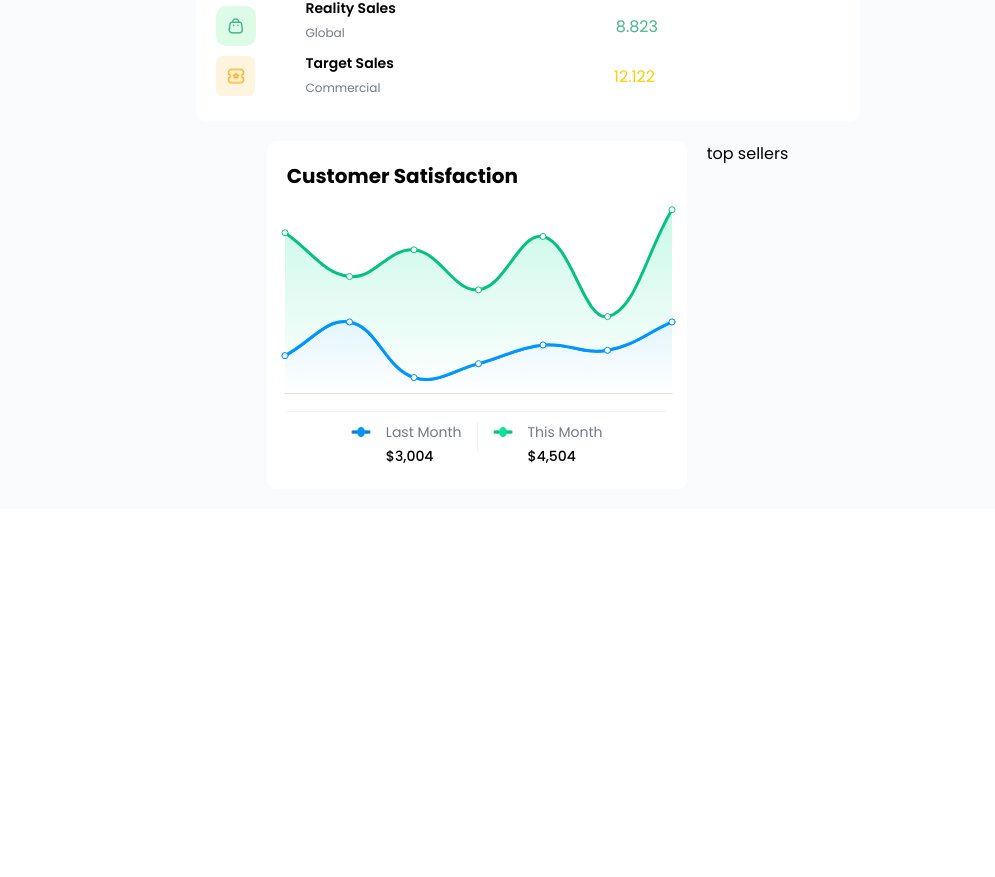
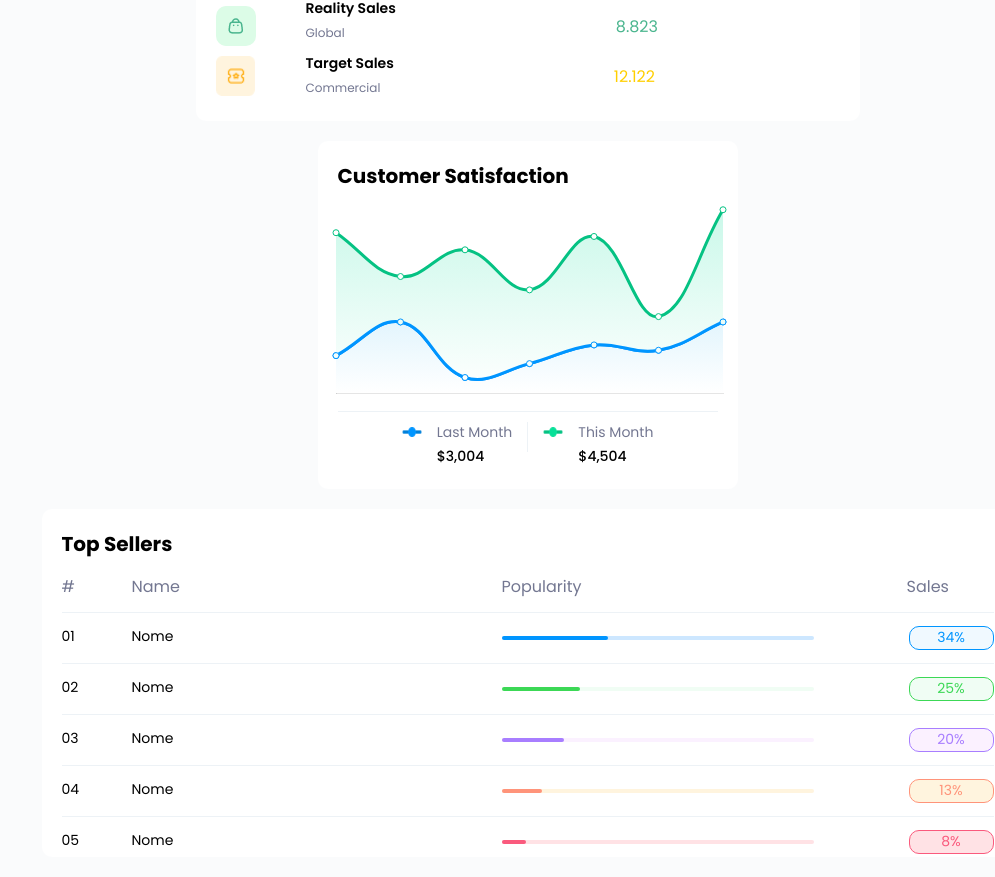
Before and after one commit to wesleydematos/dashboard, a React (Vite) app: page / in a window 1280 px wide. Shown: the part 1103-1980 px from the top of the page, without its empty margins (285-1280 px from the left). Before the commit the page ends 1612 px from the top, so only its background shows below. Built offline with nearby package versions, Linux system fonts and the light colour scheme.

Commit message:
feat: created top sellers

```diff
--- a/src/components/TopSellers/index.jsx
+++ b/src/components/TopSellers/index.jsx
@@ -1,6 +1,68 @@
+import { StyledTopSellers } from "./style"
+
 function TopSellers() {
     return (
-      <p>top sellers</p>
+      <StyledTopSellers>
+        <p>Top Sellers</p>
+        <ul>
+          <li>
+            <span>#</span>
+            <span>Name</span>
+            <span>Popularity</span>
+            <span>Sales</span>
+          </li>
+          <li>
+            <span>01</span>
+            <p>Nome</p>
+            <div>
+              <div>
+                <div/>
+              </div>
+            </div>
+            <p>34%</p>
+          </li>
+          <li>
+            <span>02</span>
+            <p>Nome</p>
+            <div>
+              <div>
+                <div/>
+              </div>
+            </div>
+            <p>25%</p>
+          </li>
+          <li>
+            <span>03</span>
+            <p>Nome</p>
+            <div>
+              <div>
+                <div/>
+              </div>
+            </div>
+            <p>20%</p>
+          </li>
+          <li>
+            <span>04</span>
+            <p>Nome</p>
+            <div>
+              <div>
+                <div/>
+              </div>
+            </div>
+            <p>13%</p>
+          </li>
+          <li>
+            <span>05</span>
+            <p>Nome</p>
+            <div>
+              <div>
+                <div/>
+              </div>
+            </div>
+            <p>8%</p>
+          </li>
+        </ul>
+      </StyledTopSellers>
     )
   }
 
--- a/src/components/TopSellers/style.js
+++ b/src/components/TopSellers/style.js
@@ -0,0 +1,179 @@
+import styled from "styled-components"
+
+export const StyledTopSellers = styled.div`
+    display: flex;
+    flex-direction: column;
+    height: 348px;
+    width: 1117px;
+    padding: 20px;
+    background-color: var(--white-bg);
+    border-radius: 10px;
+
+    > p{
+        font-weight: bold;
+        font-size: 20px;
+    }
+
+    ul{
+        display: flex;
+        flex-direction: column;
+        margin-top: 15px;
+
+        li{
+            display: flex;
+            border-bottom: 1px solid #edf2f6;
+            padding-bottom: 13px;
+        }
+
+        > :nth-child(1){
+            span{
+                font-size: 16px;
+                font-weight: 400;
+                color: var(--text-gray);
+            }
+
+            > :nth-child(1){
+                width: 70px;
+            }
+
+            > :nth-child(2), >:nth-child(3){
+                width: 370px;
+            }
+
+            >:nth-child(3){
+                margin-right: 35px;
+            }
+        }
+
+        > :nth-child(2), > :nth-child(3), > :nth-child(4), > :nth-child(5), > :nth-child(6){
+            font-size: 14px;
+            font-weight: 400;
+            padding: 13px 0;
+
+            span{
+                width: 70px;
+            }
+
+            > :nth-child(2){
+                width: 370px;
+            }
+
+            > :nth-child(3){
+                height: 24px;
+                display: flex;
+                align-items: center;
+
+                div{
+                    width: 312px;
+                    height: 4px;
+                    margin-right: 95px;
+                    border-radius: 10px;
+                }
+            }
+
+            > :last-child{
+                font-size: 14px;
+                font-weight: 400;
+                width: 85px;
+                height: 24px;
+                border: 1px solid;
+                border-radius: 10px;
+                text-align: center;
+            }
+        }
+
+        > :nth-child(2) > :nth-child(3)> div{
+            display: flex;
+            align-items: center;
+            background-color: #CDE7FF;
+
+            > :nth-child(1){
+                height: 4px;
+                width: 34%;
+                background-color: #0095FF;
+            }
+        }
+
+        > :nth-child(2) > :nth-child(4) {
+            border-color: #0095FF;
+            color: #0095FF;
+            background-color: #F0F9FF;
+        }
+
+        > :nth-child(3) > :nth-child(3)> div{
+            display: flex;
+            align-items: center;
+            background-color: #F0FDF4;
+
+            > :nth-child(1){
+                height: 4px;
+                width: 25%;
+                background-color: var(--green-1);
+            }
+        }
+
+        > :nth-child(3) > :nth-child(4) {
+            border-color: var(--green-1);
+            color: var(--green-1);
+            background-color: #F0FDF4;
+        }
+
+        > :nth-child(4) > :nth-child(3)> div{
+            display: flex;
+            align-items: center;
+            background-color: #FBF1FF;
+
+            > :nth-child(1){
+                height: 4px;
+                width: 20%;
+                background-color: var(--purple-1);
+            }
+        }
+
+        > :nth-child(4) > :nth-child(4) {
+            border-color: var(--purple-1);
+            color: var(--purple-1);
+            background-color: #FBF1FF;
+        }
+
+        > :nth-child(5) > :nth-child(3)> div{
+            display: flex;
+            align-items: center;
+            background-color: var(--orange-2);
+
+            > :nth-child(1){
+                height: 4px;
+                width: 13%;
+                background-color: var(--orange-1);
+            }
+        }
+
+        > :nth-child(5) > :nth-child(4) {
+            border-color: var(--orange-1);
+            color: var(--orange-1);
+            background-color: var(--orange-2);
+        }
+
+        > :nth-child(6) > :nth-child(3)> div{
+            display: flex;
+            align-items: center;
+            background-color: var(--pink-2);
+
+            > :nth-child(1){
+                height: 4px;
+                width: 8%;
+                background-color: var(--pink-1);
+            }
+        }
+
+        > :nth-child(6) > :nth-child(4) {
+            border-color: var(--pink-1);
+            color: var(--pink-1);
+            background-color: var(--pink-2);
+        }
+
+        > :last-child{
+            border: none;
+        }
+    }
+`
```
